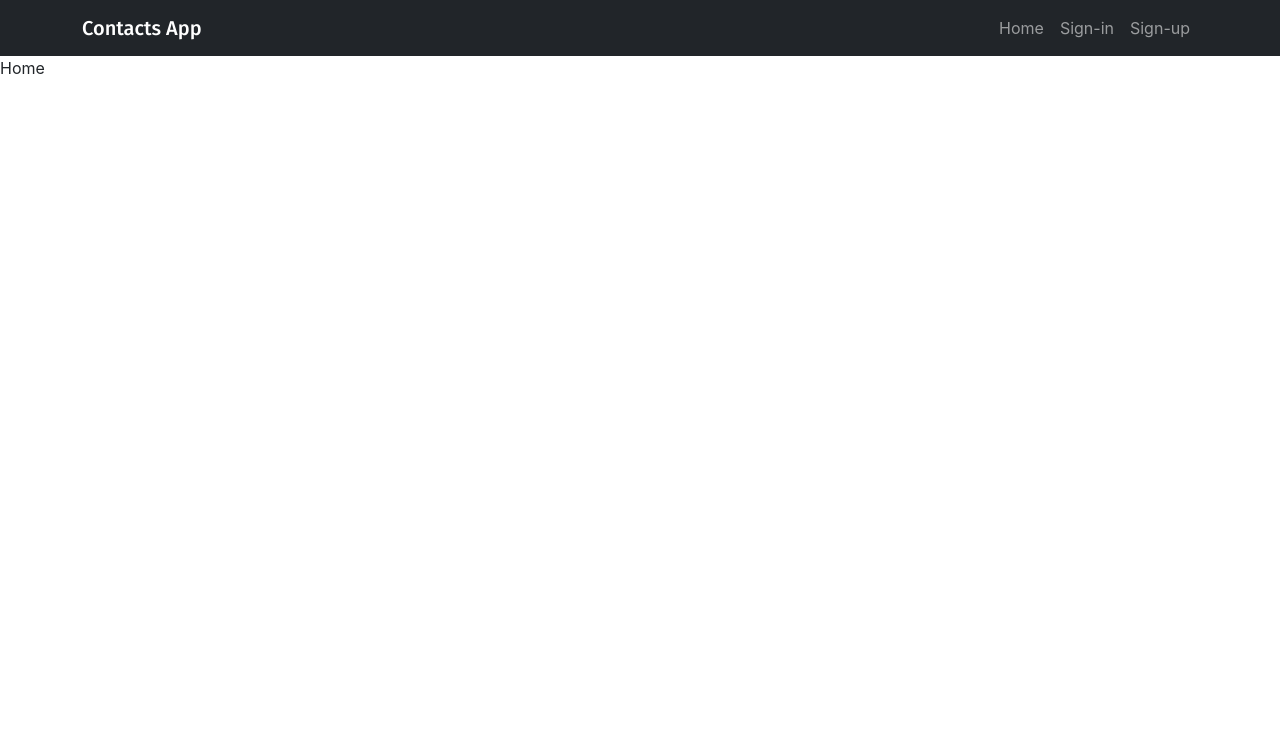
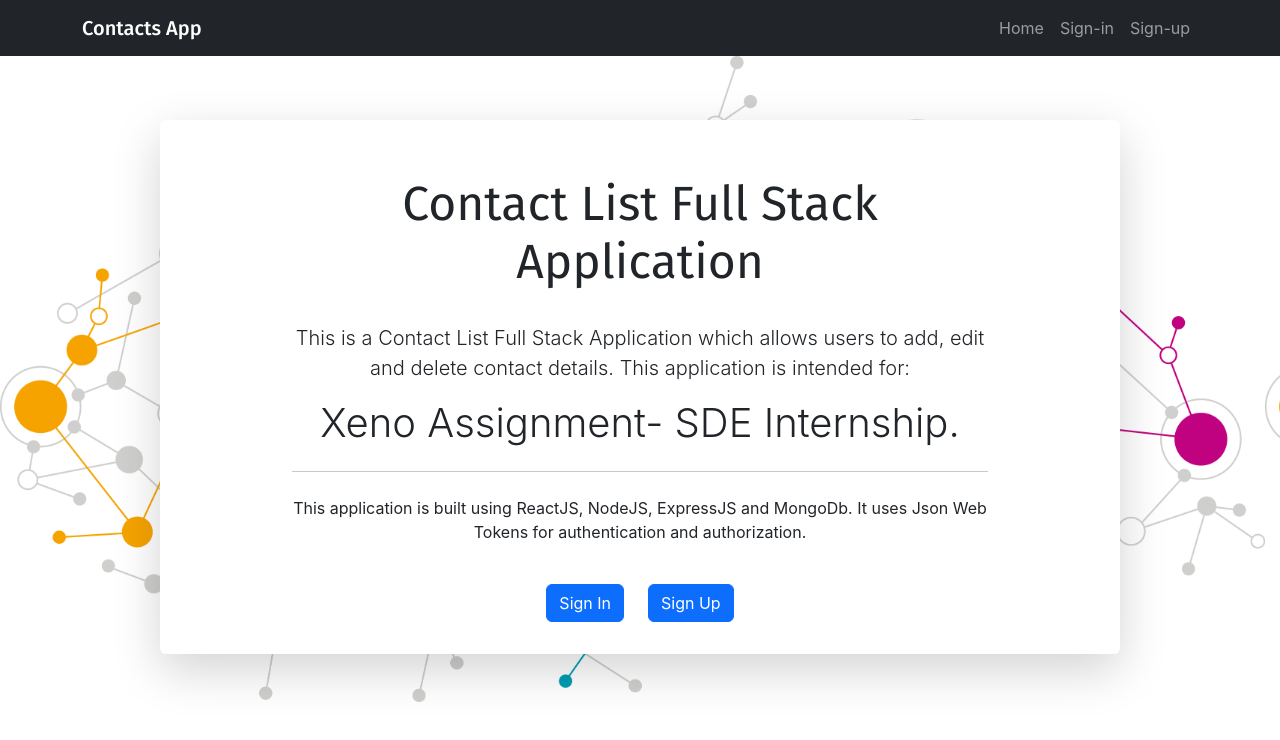
Before and after one commit to Sanidhya0504/Contact-List-App-Frontend, a React (Create React App) app: page / in a window 1280 px wide. Shown: the top 740 px of the page. Built offline with nearby package versions, Linux system fonts and the light colour scheme.

Commit message:
added styles

```diff
--- a/src/App.css
+++ b/src/App.css
@@ -81,3 +81,44 @@
 .forgot-password a {
   color: #167bff;
 }
+
+.contacts-wrap {
+  display: flex;
+  justify-content: center;
+  flex-direction: column;
+  text-align: left;
+  width: 75vw;
+}
+.modal-wrap {
+  margin-top: 20vh;
+}
+.home-wrap {
+  width: 75vw;
+  margin-top: 8vh;
+}
+
+.background {
+  background-size: contain;
+
+  background-image: url("../public/img/pngegg.png");
+}
+.text-wrap {
+  margin-top: 5vh;
+}
+
+@media screen and (max-width: 1000px) {
+  .home-wrap {
+    width: 90vw;
+  }
+  .text-wrap {
+    margin-top: 3vh;
+  }
+}
+@media screen and (max-width: 700px) {
+  .contacts-wrap {
+    width: 90vw;
+  }
+  .home-wrap {
+    width: 90vw;
+  }
+}
--- a/src/Contacts/display.js
+++ b/src/Contacts/display.js
@@ -1,9 +1,9 @@
-import React, { useContext, useEffect, useState } from "react";
+import React, { useEffect, useState } from "react";
 import { Modal } from "react-bootstrap";
-import { Link } from "react-router-dom";
 import Spinner from "../components/spinner";
 import ContactModal from "./modal";
 import EditModal from "./edit";
+import "../App.css";
 
 function Display() {
   const [contacts, setContacts] = useState([]);
@@ -81,8 +81,8 @@
     // </div>
     <>
       <ContactModal getcontacts={getcontacts} />
-      <div className="d-sm-flex flex-column justify-content-center align-items-center">
-        <div className="d-sm-w-100 w-75">
+      <div className="d-flex flex-column justify-content-center align-items-center">
+        <div className="contacts-wrap">
           <hr className="my-4" />
           {loading ? (
             <Spinner splash="Loading Contacts..." />
@@ -142,10 +142,11 @@
         </div>
       </div>
 
+      <div>
         <Modal
           show={showModal}
           onHide={() => setShowModal(false)}
-        className="px-2 d-flex justify-content-center align-items-center"
+          className="modal-wrap"
         >
           <Modal.Header closeButton>
             <Modal.Title>{modalData.name}</Modal.Title>
@@ -168,13 +169,17 @@
             >
               Delete
             </button>
-          <button className="btn btn-info" onClick={() => setShowModal(false)}>
+            <button
+              className="btn btn-info"
+              onClick={() => setShowModal(false)}
+            >
               Close
             </button>
           </Modal.Footer>
         </Modal>
+      </div>
     </>
   );
 }
 
-export default Display;
+export default React.memo(Display);
--- a/src/Contacts/edit.js
+++ b/src/Contacts/edit.js
@@ -20,7 +20,6 @@
   const handleSubmit = async (e) => {
     e.preventDefault();
     const id = props.id._id;
-    console.log(props.id._id);
     const { name, contact, email } = userDetails;
     if (!name || !contact || !email) {
       return alert("Some Fields Are Empty!");
@@ -57,7 +56,7 @@
             onHide={handleClose}
             backdrop="static"
             keyboard={false}
-            className="d-flex justify-content-center align-items-center"
+            className="modal-wrap"
           >
             <Modal.Header closeButton>
               <Modal.Title>Enter Contact Details</Modal.Title>
@@ -129,4 +128,4 @@
   );
 }
 
-export default EditModal;
+export default React.memo(EditModal);
--- a/src/Contacts/modal.js
+++ b/src/Contacts/modal.js
@@ -129,4 +129,4 @@
   );
 }
 
-export default ContactModal;
+export default React.memo(ContactModal);
--- a/src/Home/home.js
+++ b/src/Home/home.js
@@ -1,11 +1,47 @@
 import React from "react";
 import HomeNav from "../Navbar/navbar";
-
+import { Button } from "react-bootstrap";
+import "../App.css";
 function Home() {
+  if (localStorage.getItem("token")) {
+    window.location.href = "/contacts";
+  }
   return (
     <div>
       <HomeNav />
-      Home
+      <div className=" d-flex flex-column justify-content-center align-items-center text-center background">
+        <div className="shadow-lg p-3 mb-5 bg-white rounded d-flex justify-content-center align-items-center text-center home-wrap">
+          <div className="text-wrap w-75">
+            <h1 className="display-5">Contact List Full Stack Application</h1>
+            <br />
+            <p className="lead">
+              This is a Contact List Full Stack Application which allows users
+              to add, edit and delete contact details. This application is
+              intended for:
+            </p>
+            <p className="display-6">Xeno Assignment- SDE Internship.</p>
+            <hr className="my-4" />
+            <p>
+              This application is built using ReactJS, NodeJS, ExpressJS and
+              MongoDb. It uses Json Web Tokens for authentication and
+              authorization.
+            </p>
+            <br />
+            <div className="d-flex gap-4 justify-content-center align-items-center">
+              <p className="lead">
+                <Button variant="primary" href="/sign-in">
+                  Sign In
+                </Button>
+              </p>
+              <p className="lead">
+                <Button variant="primary" href="/sign-up">
+                  Sign Up
+                </Button>
+              </p>
+            </div>
+          </div>
+        </div>
+      </div>
     </div>
   );
 }
--- a/src/Sign-in/login.js
+++ b/src/Sign-in/login.js
@@ -36,7 +36,6 @@
     )
       .then((res) => res.json())
       .then((data) => {
-        console.log(data);
         if (!data.error) {
           localStorage.setItem("token", data.token);
           localStorage.setItem("user", data.user.name);
@@ -79,29 +78,13 @@
                   />
                 </div>
 
-                <div className="mb-3">
-                  <div className="custom-control custom-checkbox">
-                    <input
-                      type="checkbox"
-                      className="custom-control-input"
-                      id="customCheck1"
-                    />
-                    <label
-                      className="custom-control-label"
-                      htmlFor="customCheck1"
-                    >
-                      Remember me
-                    </label>
-                  </div>
-                </div>
-
                 <div className="d-grid">
                   <button type="submit" className="btn btn-primary">
                     Submit
                   </button>
                 </div>
                 <p className="forgot-password text-right">
-                  Forgot <a href="#">password?</a>
+                  Do Not Have An Account? <a href="/sign-up">sign-up</a>
                 </p>
               </form>
             </div>
```
Also changed, not shown: public/img/pngegg.png (added). Lines whose indentation alone changed are shown as unchanged.
